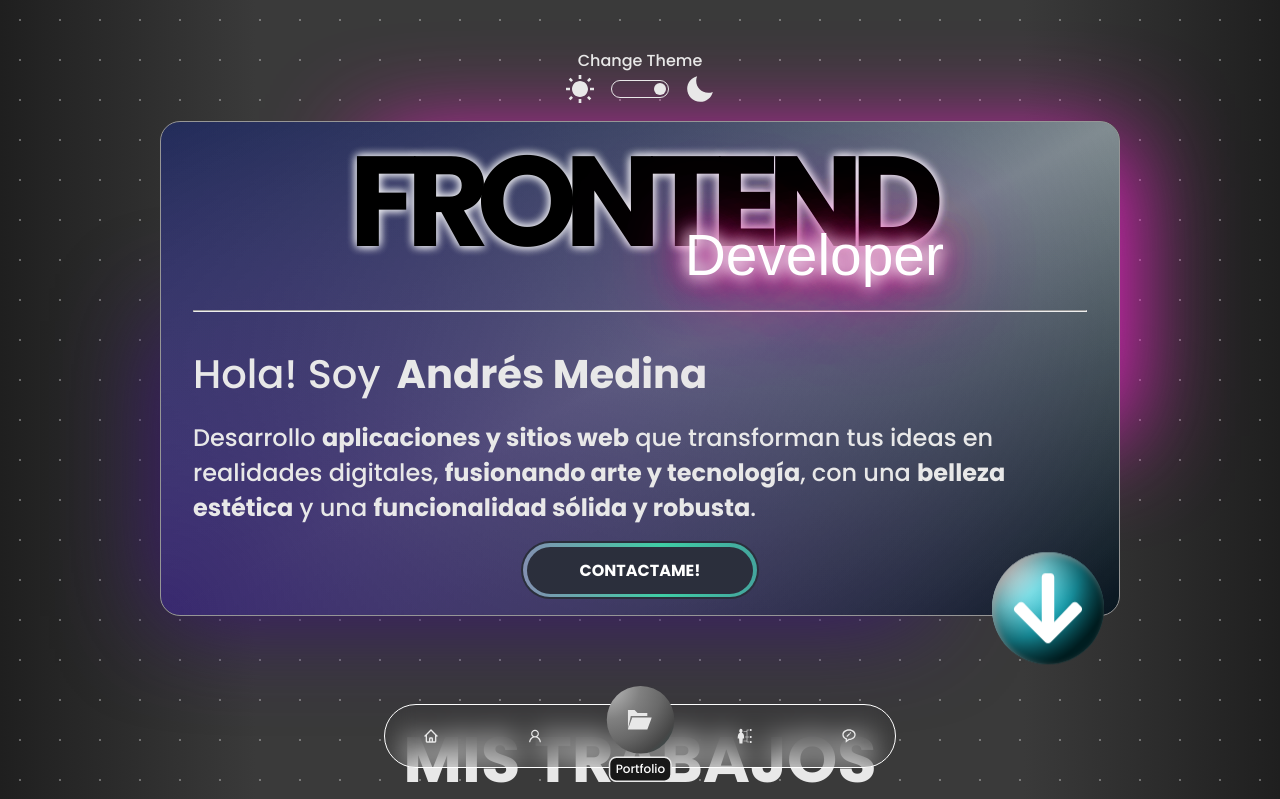
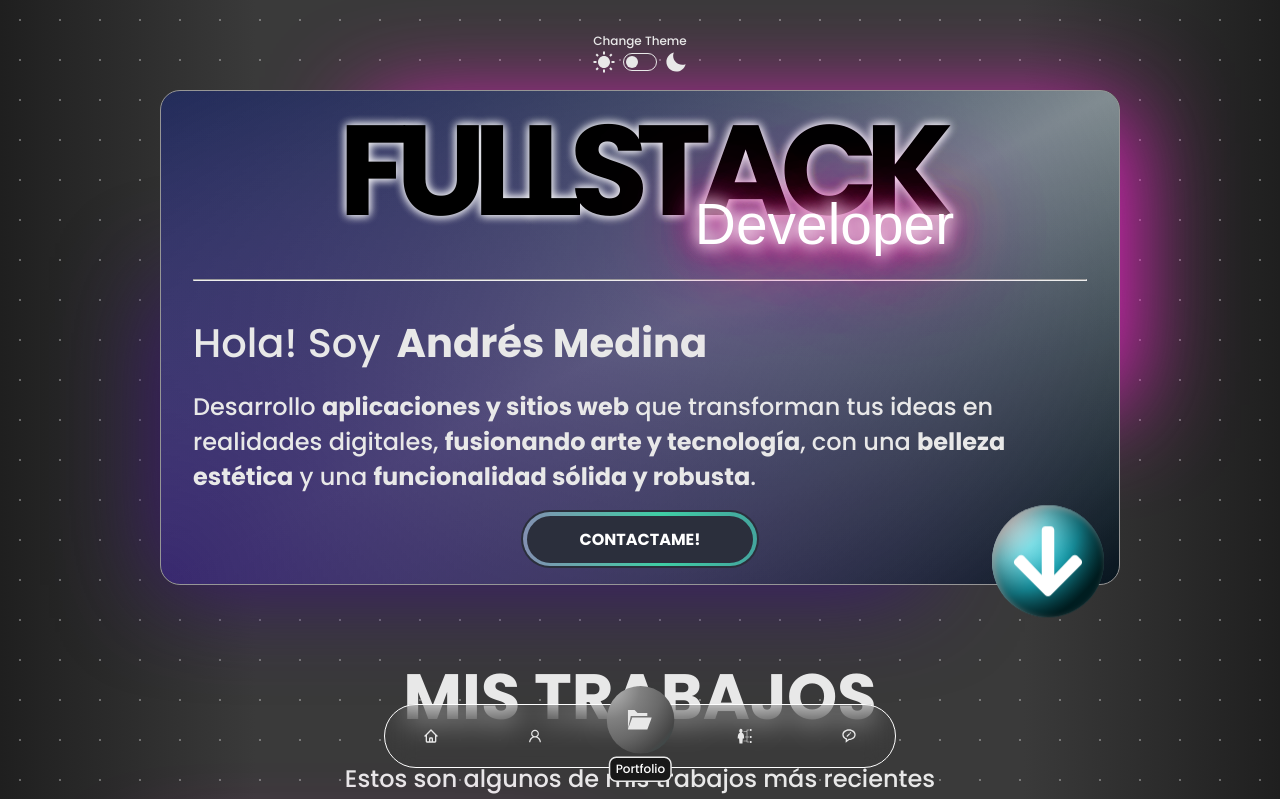
Before and after one commit to anmedina-arg/portfolio-vite, a React (Vite) app: page / in a window 1280 px wide. Shown: the top 799 px of the page. Built offline with nearby package versions, Linux system fonts and the light colour scheme; a web font is replaced by a local one.

Commit message:
reduce switch size and change frontend by fullstack title

```diff
--- a/src/components/layout/section.css
+++ b/src/components/layout/section.css
@@ -5,7 +5,7 @@
   height: 100%;
   text-align: center;
   position: relative;
-  padding: 3rem 0 4rem 0;
+  padding: 2rem 0 3rem 0;
   display: flex;
   flex-direction: column;
 }
@@ -18,6 +18,7 @@
 
 @media screen and (max-width: 600px) {
   .section {
+    padding: 1rem 0 1rem 0;
     width: var(--container-width-sm);
   }
 }
--- a/src/components/switchTheme/switch-theme.css
+++ b/src/components/switchTheme/switch-theme.css
@@ -1,4 +1,5 @@
 .containerSwitch {
+    position: sticky;
     display: flex;
     flex-direction: column;
     justify-content: center;
@@ -8,21 +9,21 @@
     margin-bottom: 1rem;
 }
 
+.containerSwitch>span {
+    font-size: 0.75rem;
+    color: var(--color-text-default)
+}
+
 .switchLine {
     display: flex;
     justify-content: center;
     align-items: center;
-    gap: 1rem;
-}
-
-.containerSwitch>span {
-    font-size: 1rem;
-    color: var(--color-text-default)
+    gap: 0.5rem;
 }
 
 .sun,
 .moon {
-    font-size: 2rem;
+    font-size: 1.5rem;
     text-align: center;
     display: flex;
     align-items: center;
@@ -32,10 +33,11 @@
 .switch {
     position: relative;
     display: inline-block;
-    width: 3.5em;
+    /* es el ancho del switch */
+    width: 2em;
     height: 1em;
+    /* Asegura que el cursor sea un puntero sobre el interruptor */
     cursor: pointer;
-    /* Asegura que el cursor sea un puntero sobre el interruptor */
 }
 
 /* El input ahora cubre toda el área del switch */
@@ -70,7 +72,7 @@
     height: 0.8em;
     width: 0.8em;
     border-radius: 50%;
-    left: 0.1rem;
+    left: 1.1rem;
     bottom: 0.1rem;
     background-color: var(--color-text-default);
     transition: .4s;
@@ -84,5 +86,6 @@ input:checked+.slider {
 }
 
 input:checked+.slider:before {
-    transform: translateX(2.5em);
+    transform: translateX(-1em);
+    /* <-- movimiento del switch */
 }
--- a/src/sections/home/Home.tsx
+++ b/src/sections/home/Home.tsx
@@ -19,7 +19,7 @@ const Home: React.FC = () => {
 
         <MainBackground>
           <div className="homeLayout">
-            <Billboard mainWord="frontend" neonWord="developer" />
+            <Billboard mainWord="fullstack" neonWord="developer" />
             <div className="contentHome">
               <div className="contentTextHome">
                 <hr style={{ marginBlock: "1rem" }}></hr>
```
